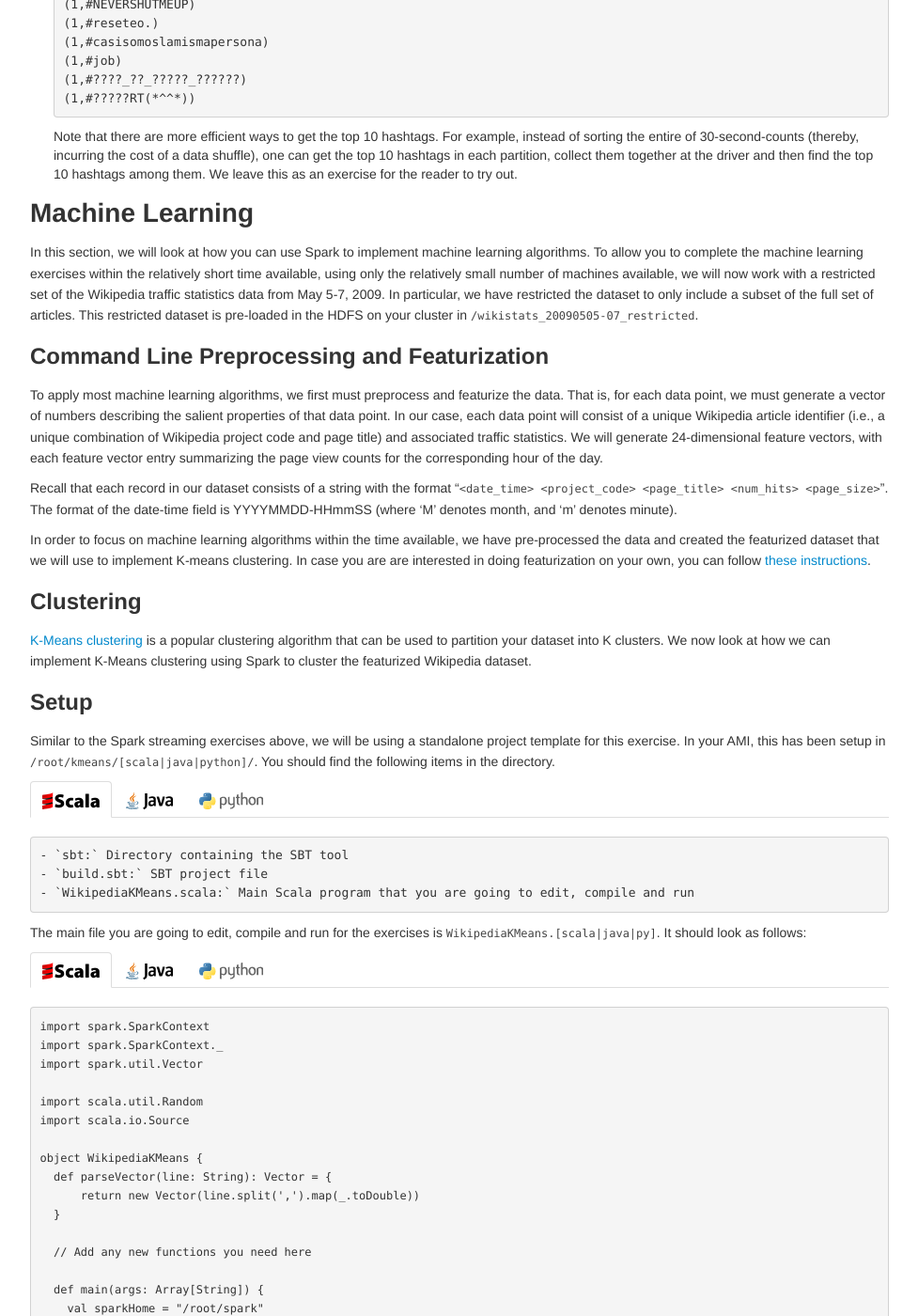
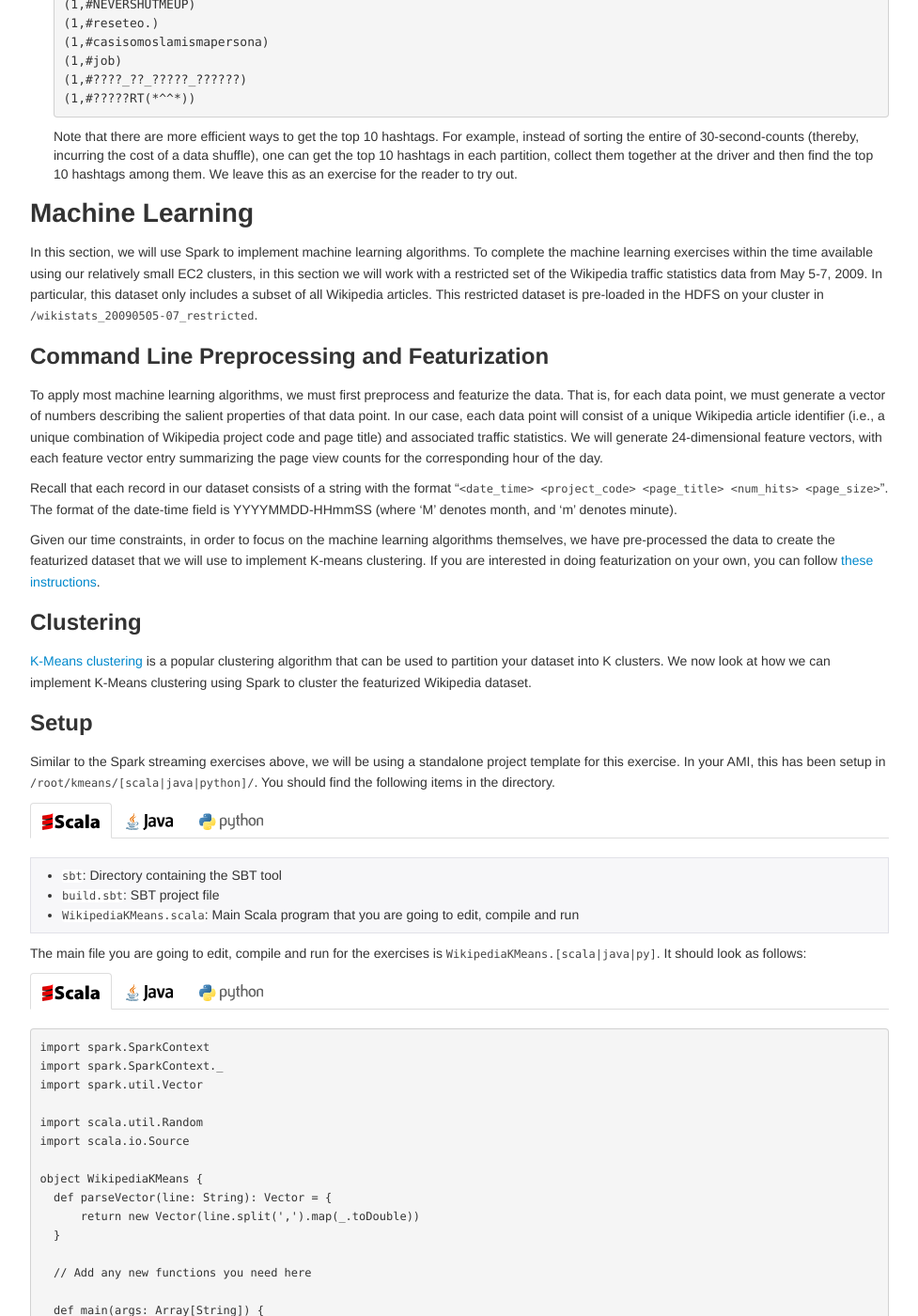
Before and after one commit to databricks/spark-training, a Jekyll site: the page built from strata_2013/index.md, in a window 1280 px wide and 1400 px high, scrolled down 16793 px. Shown: the whole window at 94% size, without its empty margins (151-1128 px from the left). Built offline with Jekyll 4.4.1, drawn with Linux system fonts in a browser that asks for light colours.

Commit message:
Text cleanup mostly.

```diff
--- a/strata_2013/index.md
+++ b/strata_2013/index.md
@@ -1163,15 +1163,15 @@ Next, let's try something more interesting, say, try printing the 10 most popula
 
 # Machine Learning
 
-In this section, we will look at how you can use Spark to implement machine learning algorithms. To allow you to complete the machine learning exercises within the relatively short time available, using only the relatively small number of machines available, we will now work with a restricted set of the Wikipedia traffic statistics data from May 5-7, 2009. In particular, we have restricted the dataset to only include a subset of the full set of articles. This restricted dataset is pre-loaded in the HDFS on your cluster in `/wikistats_20090505-07_restricted`.
+In this section, we will use Spark to implement machine learning algorithms. To complete the machine learning exercises within the time available using our relatively small EC2 clusters, in this section we will work with a restricted set of the Wikipedia traffic statistics data from May 5-7, 2009. In particular, this dataset only includes a subset of all Wikipedia articles. This restricted dataset is pre-loaded in the HDFS on your cluster in `/wikistats_20090505-07_restricted`.
 
 ## Command Line Preprocessing and Featurization
 
-To apply most machine learning algorithms, we first must preprocess and featurize the data.  That is, for each data point, we must generate a vector of numbers describing the salient properties of that data point.  In our case, each data point will consist of a unique Wikipedia article identifier (i.e., a unique combination of Wikipedia project code and page title) and associated traffic statistics.  We will generate 24-dimensional feature vectors, with each feature vector entry summarizing the page view counts for the corresponding hour of the day.
+To apply most machine learning algorithms, we must first preprocess and featurize the data.  That is, for each data point, we must generate a vector of numbers describing the salient properties of that data point.  In our case, each data point will consist of a unique Wikipedia article identifier (i.e., a unique combination of Wikipedia project code and page title) and associated traffic statistics.  We will generate 24-dimensional feature vectors, with each feature vector entry summarizing the page view counts for the corresponding hour of the day.
 
 Recall that each record in our dataset consists of a string with the format "`<date_time> <project_code> <page_title> <num_hits> <page_size>`".  The format of the date-time field is YYYYMMDD-HHmmSS (where 'M' denotes month, and 'm' denotes minute).
 
-In order to focus on machine learning algorithms within the time available, we have pre-processed the data and created the featurized dataset that we will use to implement K-means clustering. In case you are are interested in doing featurization on your own, you can follow [these instructions](featurization.html).
+Given our time constraints, in order to focus on the machine learning algorithms themselves, we have pre-processed the data to create the featurized dataset that we will use to implement K-means clustering. If you are interested in doing featurization on your own, you can follow [these instructions](featurization.html).
 
 ## Clustering
 
@@ -1182,23 +1182,30 @@ Similar to the Spark streaming exercises above, we will be using a standalone pr
 
 <div class="codetabs">
 <div data-lang="scala">
-<pre>
-- `sbt:` Directory containing the SBT tool
-- `build.sbt:` SBT project file
-- `WikipediaKMeans.scala:` Main Scala program that you are going to edit, compile and run
-</pre>
+
+<div class="prettyprint" style="margin-bottom:10px">
+<ul style="margin-bottom:0px">
+<li><code>sbt</code>: Directory containing the SBT tool</li>
+<li><code>build.sbt</code>: SBT project file</li>
+<li><code>WikipediaKMeans.scala</code>: Main Scala program that you are going to edit, compile and run</li>
+</ul>
+</div>
 </div>
 <div data-lang="java">
-<pre>
-- `sbt:` Directory containing the SBT tool
-- `build.sbt:` SBT project file
-- `WikipediaKMeans.java:` Main Java program that you are going to edit, compile and run
-</pre>
+<div class="prettyprint" style="margin-bottom:10px">
+<ul style="margin-bottom:0px">
+<li><code>sbt</code>: Directory containing the SBT tool</li>
+<li><code>build.sbt</code>: SBT project file</li>
+<li><code>WikipediaKMeans.java</code>: Main Java program that you are going to edit, compile and run</li>
+</ul>
+</div>
 </div>
 <div data-lang="python">
-<pre>
-- `WikipediaKMeans.py:` Main Python program that you are going to edit and run
-</pre>
+<div class="prettyprint" style="margin-bottom:10px">
+<ul style="margin-bottom:0px">
+<li><code>WikipediaKMeans.py</code>: Main Python program that you are going to edit and run</li>
+</ul>
+</div>
 </div>
 </div>
 
```
Also changed, not shown: strata_2013/launching-a-cluster.md (+2 -2 lines).
